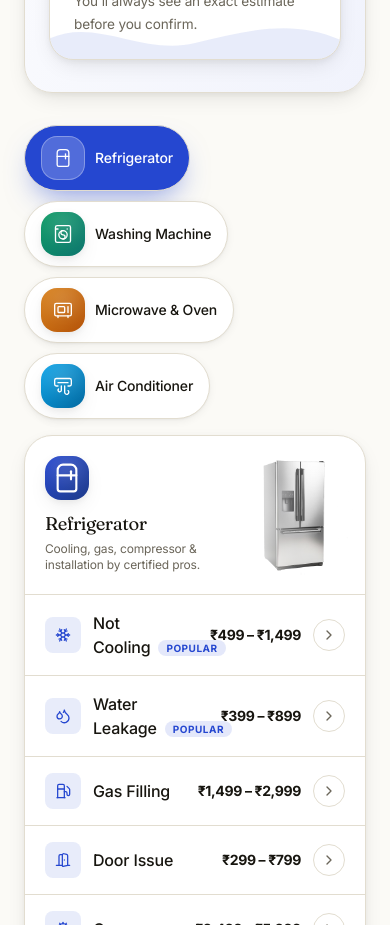
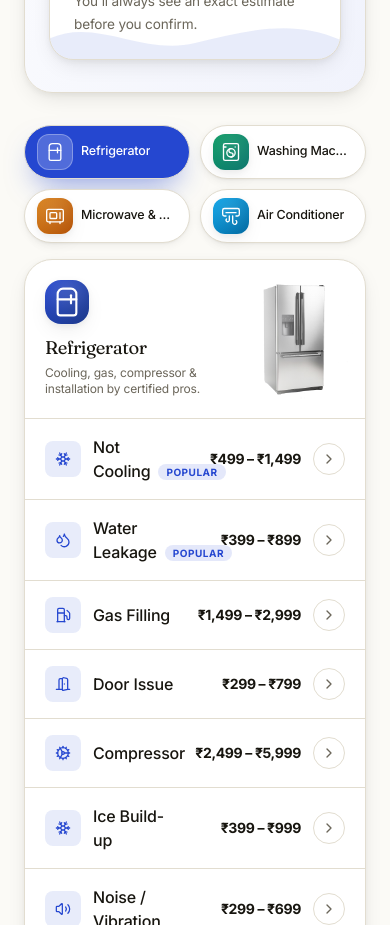
Before and after one commit to Tanveersultana125/24X7services, a Next.js app: page /services in a window 390 px wide. Shown: the part 4560-5485 px from the top of the page. Built offline with nearby package versions, Linux system fonts and the light colour scheme.

Commit message:
Lay the appliance tabs two-up on phones
Four full-width pills stacked down the page. Put them in a two-column grid
below sm with a smaller tile and label so all four sit in view.

Co-Authored-By: Claude Opus 4.8 (1M context) <noreply@anthropic.com>

```diff
--- a/src/components/site/ServicesDetail.tsx
+++ b/src/components/site/ServicesDetail.tsx
@@ -239,7 +239,7 @@ export function ServicesDetail() {
           </div>
 
           {/* ---------- appliance tabs ---------- */}
-          <div className="mt-8 flex flex-wrap gap-2.5">
+          <div className="mt-8 grid grid-cols-2 gap-2.5 sm:flex sm:flex-wrap">
             {APPLIANCES.map((a) => (
               <button
                 key={a.id}
@@ -253,14 +253,19 @@ export function ServicesDetail() {
                     : undefined
                 }
                 className={cn(
-                  "flex items-center gap-2.5 rounded-full border px-4 py-2.5 text-sm font-medium transition-all",
+                  "flex min-w-0 items-center gap-2 rounded-full border px-3 py-2 text-[0.78rem] font-medium transition-all sm:gap-2.5 sm:px-4 sm:py-2.5 sm:text-sm",
                   active === a.id
                     ? "border-transparent text-white"
                     : "border-white/70 bg-white text-ink shadow-premium-sm hover:-translate-y-0.5"
                 )}
               >
-                <ApplianceTile id={a.id} size="sm" onAccent={active === a.id} />
-                {a.name}
+                <ApplianceTile
+                  id={a.id}
+                  size="sm"
+                  onAccent={active === a.id}
+                  className="size-9 shrink-0 rounded-xl sm:size-11 sm:rounded-2xl"
+                />
+                <span className="truncate">{a.name}</span>
               </button>
             ))}
           </div>
```
